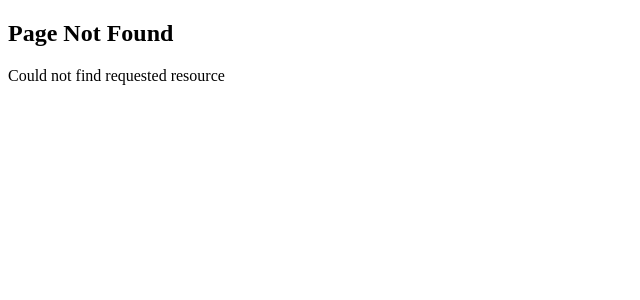
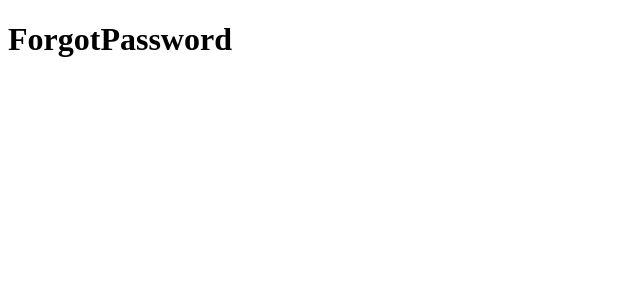
Before and after one commit to astaba/next_14_tut, a Next.js app: page /forgot-password in a window 1280 px wide. Before the commit this address had no page. Shown: the top 300 px of the page, without its empty margins (0-640 px from the left). Built offline with nearby package versions, Linux system fonts and the light colour scheme.

Commit message:
Route groups

```diff
--- /dev/null
+++ b/src/app/(auth)/forgot-password/page.tsx
@@ -0,0 +1,11 @@
+import React from 'react';
+
+const ForgotPassword = () => {
+	return (
+		<h1>
+			ForgotPassword
+		</h1>
+	);
+};
+
+export default ForgotPassword;
```
Also changed, not shown: src/app/(auth)/login/page.tsx (added, +11 -0 lines), src/app/(auth)/register/page.tsx (added, +11 -0 lines).
